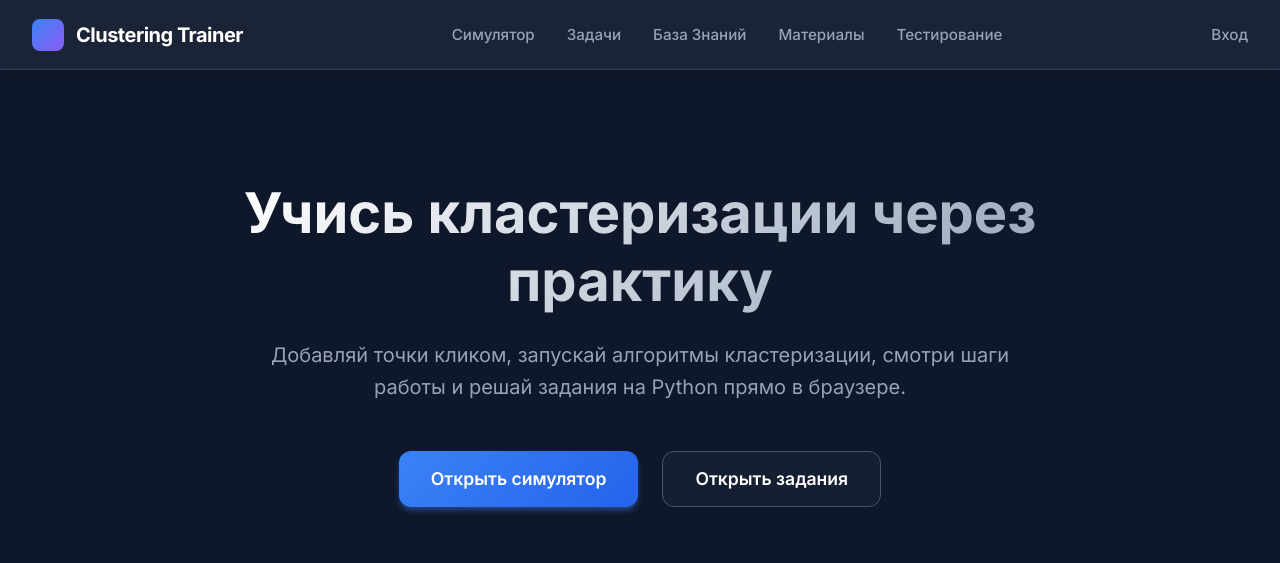
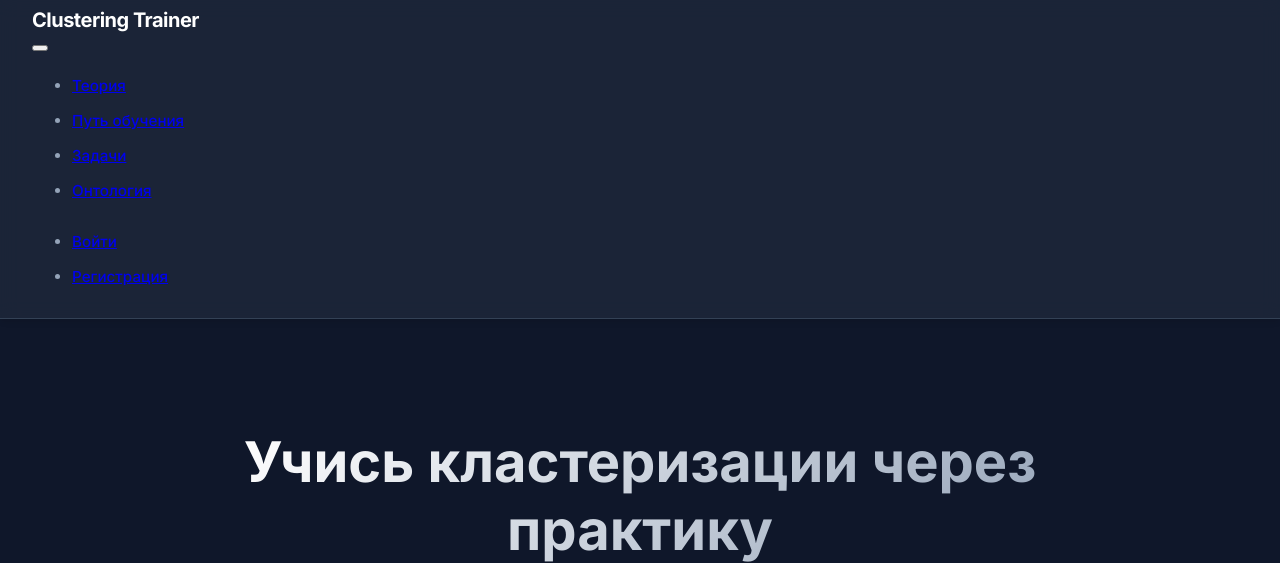
Before and after one commit to Arallez/diploma-clustering-app, a Django app: page / in a window 1280 px wide. Shown: the top 563 px of the page. Run offline with Django 5.2, Linux system fonts and the light colour scheme.

Commit message:
feat(ui): add link to learning path in navbar

```diff
--- a/templates/includes/navbar.html
+++ b/templates/includes/navbar.html
@@ -1,23 +1,55 @@
-<nav class="navbar">
-    <a href="{% url 'home' %}" class="navbar-brand">
-        <div class="logo-icon"></div>
-        <span class="brand-text">Clustering Trainer</span>
-    </a>
-    <div class="nav-links">
-        <a href="{% url 'simulator:index' %}" class="nav-item {% if request.resolver_match.namespace == 'simulator' %}active{% endif %}">Симулятор</a>
-        <a href="{% url 'tasks:task_list' %}" class="nav-item {% if request.resolver_match.namespace == 'tasks' %}active{% endif %}">Задачи</a>
-        <a href="{% url 'encyclopedia:graph' %}" class="nav-item {% if request.resolver_match.namespace == 'encyclopedia' %}active{% endif %}">База Знаний</a>
-        <a href="{% url 'materials_list' %}" class="nav-item {% if request.resolver_match.url_name == 'materials_list' or request.resolver_match.url_name == 'material_detail' %}active{% endif %}">Материалы</a>
-        <a href="{% url 'testing:home' %}" class="nav-item {% if request.resolver_match.namespace == 'testing' %}active{% endif %}">Тестирование</a>
-    </div>
-    <div class="nav-auth">
-        {% if user.is_authenticated %}
-            <a href="{% url 'profile' %}" class="btn btn-outline">{{ user.username }}</a>
-            {% if user.is_staff %}
-                <a href="/admin/" class="btn btn-outline" style="margin-left: 10px;">Admin</a>
-            {% endif %}
-        {% else %}
-            <a href="{% url 'login' %}" class="nav-item">Вход</a>
-        {% endif %}
+<nav class="navbar navbar-expand-lg navbar-dark bg-dark">
+    <div class="container-fluid">
+        <a class="navbar-brand" href="{% url 'core:home' %}">Clustering Trainer</a>
+        <button class="navbar-toggler" type="button" data-bs-toggle="collapse" data-bs-target="#navbarNav"
+            aria-controls="navbarNav" aria-expanded="false" aria-label="Переключатель навигации">
+            <span class="navbar-toggler-icon"></span>
+        </button>
+
+        <div class="collapse navbar-collapse" id="navbarNav">
+            <ul class="navbar-nav me-auto">
+                <li class="nav-item">
+                    <a class="nav-link" href="{% url 'core:materials_list' %}">Теория</a>
+                </li>
+                <!-- Новая ссылка на адаптивное обучение -->
+                <li class="nav-item">
+                    <a class="nav-link" href="{% url 'encyclopedia:recommendations' %}">
+                        <i class="bi bi-compass"></i> Путь обучения
+                    </a>
+                </li>
+                <li class="nav-item">
+                    <a class="nav-link" href="{% url 'tasks:task_list' %}">Задачи</a>
+                </li>
+                <li class="nav-item">
+                    <a class="nav-link" href="{% url 'encyclopedia:graph' %}">Онтология</a>
+                </li>
+            </ul>
+
+            <ul class="navbar-nav">
+                {% if user.is_authenticated %}
+                <li class="nav-item">
+                    <span class="nav-link">Привет, {{ user.username }}!</span>
+                </li>
+                <li class="nav-item">
+                    <a class="nav-link" href="{% url 'core:profile' %}">Профиль</a>
+                </li>
+                <li class="nav-item">
+                    <form action="{% url 'core:logout' %}" method="post" style="display:inline;">
+                        {% csrf_token %}
+                        <button type="submit" class="nav-link btn btn-link" style="border:none; padding:0; padding-top:8px;">
+                            Выйти
+                        </button>
+                    </form>
+                </li>
+                {% else %}
+                <li class="nav-item">
+                    <a class="nav-link" href="{% url 'core:login' %}">Войти</a>
+                </li>
+                <li class="nav-item">
+                    <a class="nav-link" href="{% url 'core:register' %}">Регистрация</a>
+                </li>
+                {% endif %}
+            </ul>
+        </div>
     </div>
 </nav>
```
